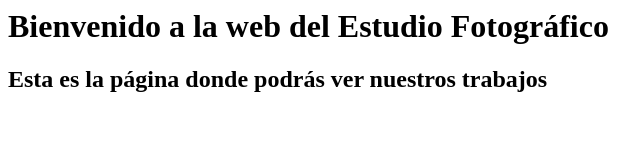
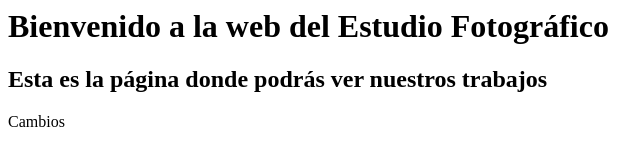
Before and after one commit to JuanPa1984/pagina-web, a plain HTML site: page index.html in a window 1280 px wide. Shown: the full height of the page, 0-640 px from the left. Drawn offline with Linux system fonts and the light colour scheme.

Commit message:
Prueba cambios en un branch
Prueba cambios en un branch

```diff
--- a/index.html
+++ b/index.html
@@ -6,6 +6,7 @@
     <title>Estudio Fotográfico</title>
     <h1>Bienvenido a la web del Estudio Fotográfico</h1>
     <h2>Esta es la página donde podrás ver nuestros trabajos</h2>
+    <p>Cambios</p>
 </head>
 <body>
 
```
